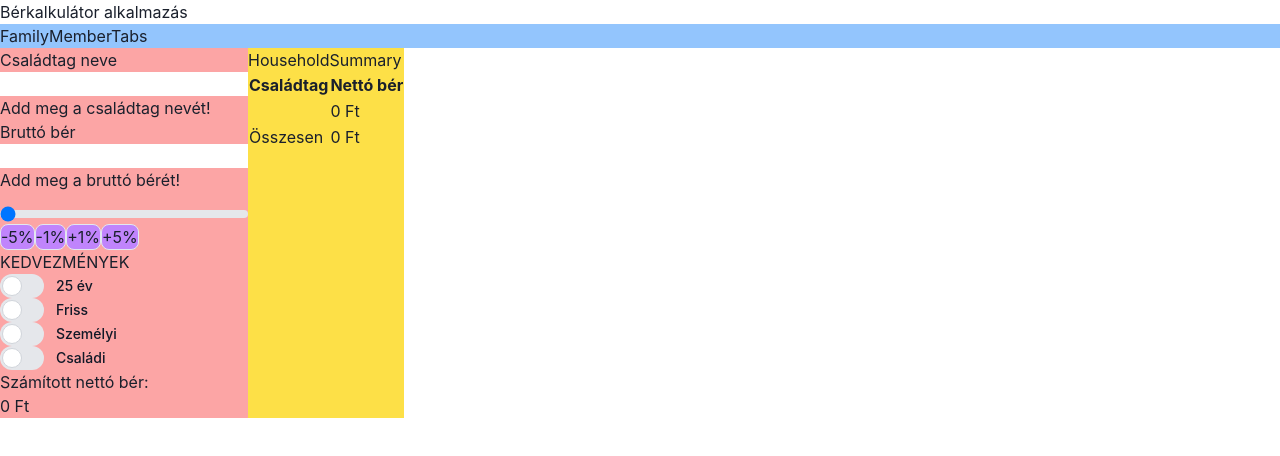
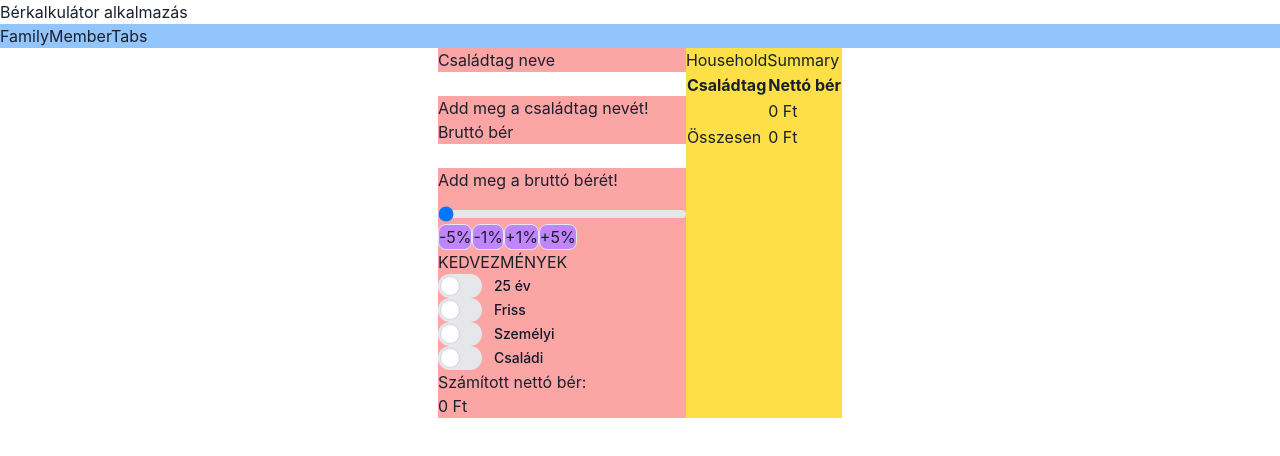
Before and after one commit to rpkrisz/Berkalkulator, a React (Vite) app: page / in a window 1280 px wide. Shown: the top 456 px of the page. Built offline with nearby package versions, Linux system fonts and the light colour scheme.

Commit message:
Set layout ot center

```diff
--- a/src/components/HouseholdSalaryCalculator.jsx
+++ b/src/components/HouseholdSalaryCalculator.jsx
@@ -13,7 +13,7 @@ const HouseholdSalaryCalculator = () => {
       <header>
         <FamilyMemberTabs />
       </header>
-      <main className="flex flex-row justify-start">
+      <main className="flex flex-row justify-center w-full">
         <SalaryCalculator brutto={brutto} name={name} netto={netto} setterB={setBrutto} setterN={setName} setterNet={setNetto} />
         <HouseholdSummary netto={netto} name={name} />
       </main>
```
